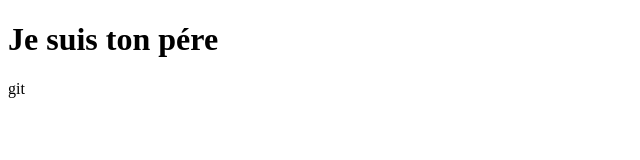
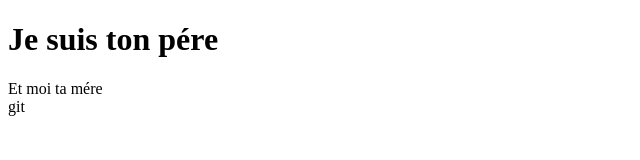
Before and after one commit to DIAS35/Formation-git-mastering-discover-github, a plain HTML site: page index.html in a window 1280 px wide. Shown: the whole page, without its empty margins (0-640 px from the left). Drawn offline with Linux system fonts and the light colour scheme.

Commit message:
feat(new paragraph)

```diff
--- a/index.html
+++ b/index.html
@@ -7,6 +7,8 @@
 </head>
 <body>
     <h1>Je suis ton pére
-         </h1>
+    </h1>
+    <div>Et moi ta mére
+    </div>
 git</body>
 </html>
```
